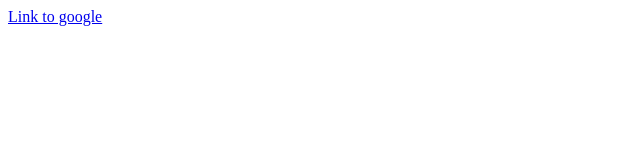
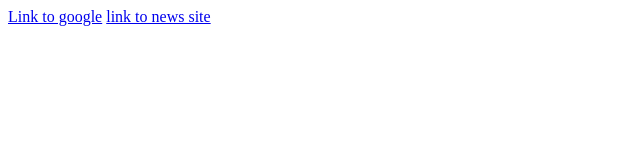
Before and after one commit to NorayrGhazaryan/NorayrGhazaryan.github.io, a plain HTML site: page HtmlPage2.html in a window 1280 px wide. Shown: the whole page, without its empty margins (0-640 px from the left). Drawn offline with Linux system fonts and the light colour scheme.

Commit message:
edited a link to news site

```diff
--- a/HtmlPage2.html
+++ b/HtmlPage2.html
@@ -6,5 +6,6 @@
 </head>
 <body>
 <a href="https://google.com" target="_blank">Link to google</a>
+    <a href="www.news.am"title="News"> link to news site </a>
 </body>
 </html>
```
